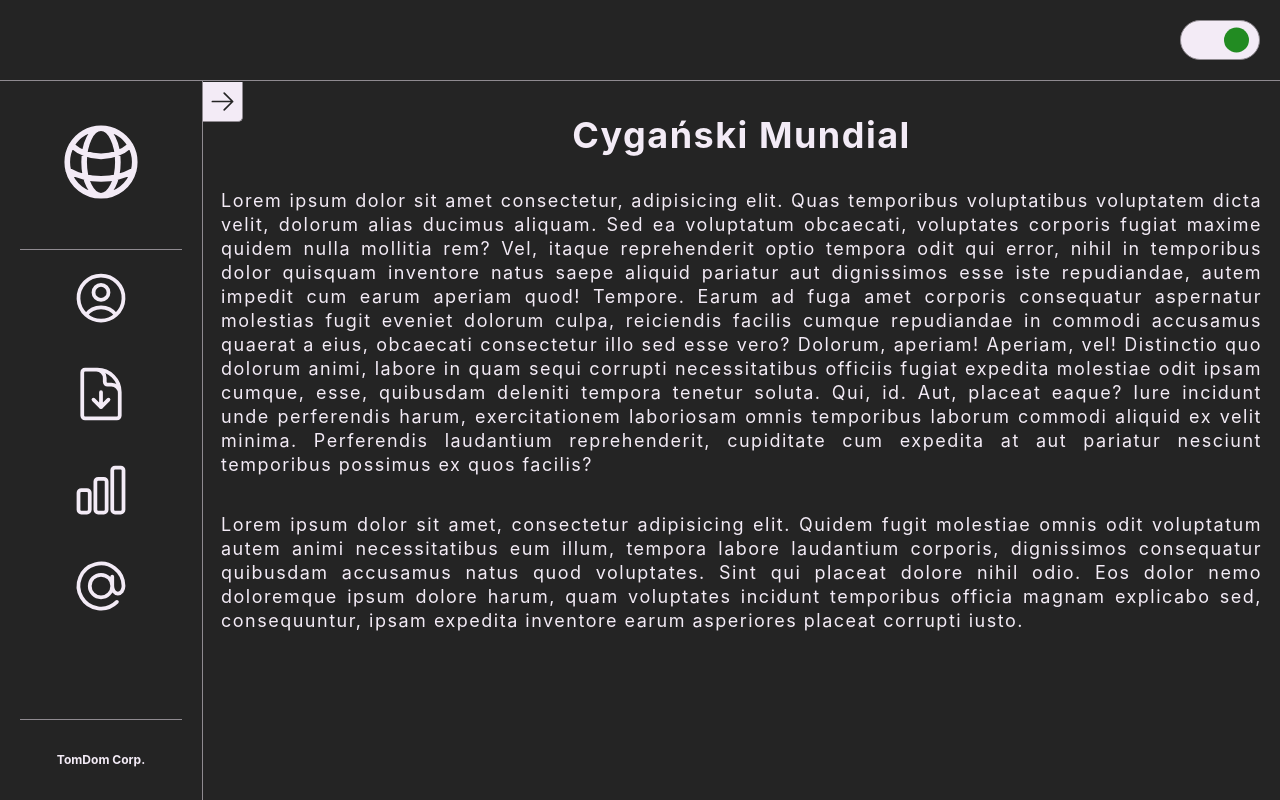
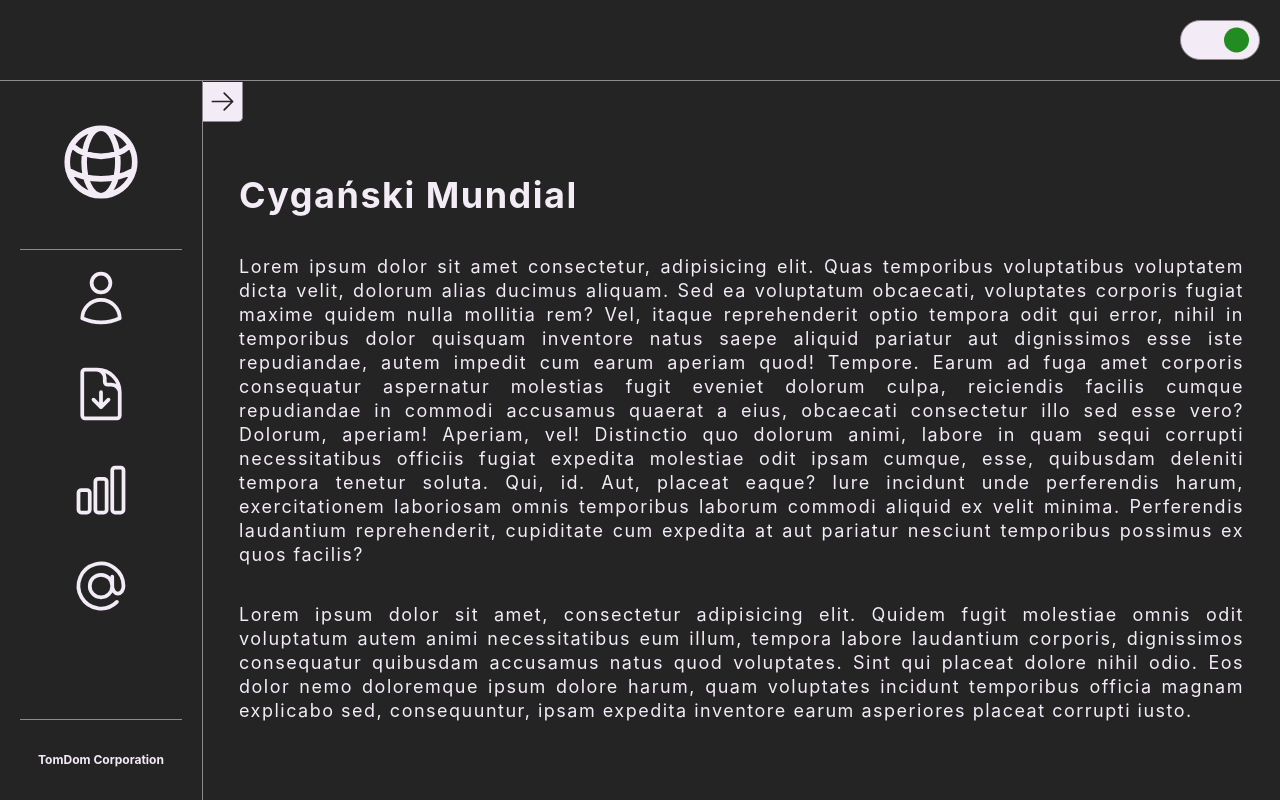
Before and after one commit to TDomagalski/reactjs-vite-app1, a React (Vite) app: page /#/ in a window 1280 px wide. Built offline with nearby package versions, Linux system fonts and the light colour scheme.

Commit message:
feat: add some css ~ BACKUP ~

```diff
--- /dev/null
+++ b/src/assets/NavUserSVG.jsx
@@ -0,0 +1,18 @@
+export default function NavUserSVG() {
+  return (
+    <svg
+      xmlns="http://www.w3.org/2000/svg"
+      fill="none"
+      viewBox="0 0 24 24"
+      strokeWidth={1.5}
+      stroke="currentColor"
+      className="w-6 h-6"
+    >
+      <path
+        strokeLinecap="round"
+        strokeLinejoin="round"
+        d="M15.75 6a3.75 3.75 0 11-7.5 0 3.75 3.75 0 017.5 0zM4.501 20.118a7.5 7.5 0 0114.998 0A17.933 17.933 0 0112 21.75c-2.676 0-5.216-.584-7.499-1.632z"
+      />
+    </svg>
+  );
+}
--- a/src/components/Navigation.jsx
+++ b/src/components/Navigation.jsx
@@ -1,7 +1,7 @@
 import React from 'react';
 import { Link } from 'react-router-dom';
 import TomDomLogo from '../assets/TomDomLogo';
-import NavAccountSVG from '../assets/NavAccountSVG';
+import NavUserSVG from '../assets/NavUserSVG';
 import NavContactSVG from '../assets/NavContactSVG';
 import NavScoreSVG from '../assets/NavScoreSVG';
 import NavStatsSVG from '../assets/NavStatsSVG';
@@ -18,8 +18,8 @@ export default function Navigation() {
         <ul className="nav_ul">
           <li>
             <Link to="/account">
-              <NavAccountSVG />
-              <span className="nav_ul-span">Create Account</span>
+              <NavUserSVG />
+              <span className="nav_ul-span">User</span>
             </Link>
           </li>
           <li>
@@ -31,7 +31,7 @@ export default function Navigation() {
           <li>
             <Link to="/stats">
               <NavStatsSVG />
-              <span className="nav_ul-span">Statistics</span>
+              <span className="nav_ul-span">Stats</span>
             </Link>
           </li>
           <li>
@@ -43,7 +43,7 @@ export default function Navigation() {
         </ul>
       </nav>
       <div className="nav_footer">
-        <h6>TomDom Corp.</h6>
+        <h6>TomDom Corporation</h6>
       </div>
     </header>
   );
--- a/src/pages/PageHome.jsx
+++ b/src/pages/PageHome.jsx
@@ -3,7 +3,7 @@ import React from 'react';
 export default function PageHome() {
   return (
     <>
-      <h1>Cygański Mundial</h1>
+      <h1 className="page_h1-left">Cygański Mundial</h1>
       <p>
         Lorem ipsum dolor sit amet consectetur, adipisicing elit. Quas
         temporibus voluptatibus voluptatem dicta velit, dolorum alias ducimus
--- a/src/styles/css/index.css
+++ b/src/styles/css/index.css
@@ -112,10 +112,6 @@ div {
   background-color: #242424;
   color: #f3ebf6;
 }
-.App#light .nav_ul-span {
-  background-color: #242424;
-  color: #f3ebf6;
-}
 .App#light .nav_footer {
   color: #242424;
 }
@@ -140,10 +136,6 @@ div {
   background-color: #228B22;
 }
 .App#dark .App_nav-btn {
-  background-color: #f3ebf6;
-  color: #242424;
-}
-.App#dark .nav_ul-span {
   background-color: #f3ebf6;
   color: #242424;
 }
@@ -272,11 +264,11 @@ div {
       flex-wrap: wrap;
 }
 .App .App_main #App_navigation header nav ul li {
-  -ms-flex-preferred-size: 25%;
-      flex-basis: 25%;
+  -ms-flex-preferred-size: 40%;
+      flex-basis: 40%;
   -webkit-box-sizing: border-box;
           box-sizing: border-box;
-  padding: 1rem;
+  padding: 2rem;
 }
 .App .App_main #App_navigation header nav ul li a {
   height: 100%;
@@ -323,11 +315,35 @@ div {
       -ms-flex-align: center;
           align-items: center;
   text-align: justify;
-  padding: 1rem;
+  padding: 2rem;
   letter-spacing: 1.5px;
+}
+.App .App_main #App_content h1 {
+  width: 100%;
+  text-align: center;
+  line-height: 1;
+}
+.App .App_main #App_content .page_h1-left {
+  text-align: left;
 }
 
 @media (min-width: 720px) {
+  .App#light .nav_ul a {
+    -webkit-text-decoration-color: #f3ebf6;
+            text-decoration-color: #f3ebf6;
+  }
+  .App#light .nav_ul a .nav_ul-span {
+    background-color: #242424;
+    color: #f3ebf6;
+  }
+  .App#dark .nav_ul a {
+    -webkit-text-decoration-color: #242424;
+            text-decoration-color: #242424;
+  }
+  .App#dark .nav_ul a .nav_ul-span {
+    background-color: #f3ebf6;
+    color: #242424;
+  }
   .App .App_main {
     display: -webkit-box;
     display: -ms-flexbox;
@@ -539,6 +555,6 @@ div {
         -ms-flex-align: center;
             align-items: center;
     overflow-y: auto;
-    height: calc(100vh - 111px);
+    padding: 4rem 2rem 1rem 2rem;
   }
 }/*# sourceMappingURL=index.css.map */
--- a/src/styles/scss/index.scss
+++ b/src/styles/scss/index.scss
@@ -107,11 +107,6 @@ div {
       color: $color-font-white;
     }
 
-    .nav_ul-span {
-      background-color: $color-bg-dark;
-      color: $color-font-white;
-    }
-
     .nav_footer {
       color: $color-font-dark;
     }
@@ -138,11 +133,6 @@ div {
     }
 
     .App_nav-btn {
-      background-color: $color-bg-white;
-      color: $color-font-dark;
-    }
-
-    .nav_ul-span {
       background-color: $color-bg-white;
       color: $color-font-dark;
     }
@@ -243,9 +233,9 @@ div {
 						flex-wrap: wrap;
 
 						li {
-							flex-basis: 25%;
+							flex-basis: 40%;
 							box-sizing: border-box;
-							padding: 1rem;
+							padding: 2rem;
 
 							a {
                 height: 100%;
@@ -278,15 +268,50 @@ div {
 			justify-content: flex-start;
 			align-items: center;
 			text-align: justify;
-			padding: 1rem;
+			padding: 2rem;
       letter-spacing: 1.5px;
+
+      h1 {
+        width: 100%;
+        text-align: center;
+        line-height: 1;
+      }
+
+      .page_h1-left {
+        text-align: left;
+      }
 		}
 	}
 }
 
 @media (min-width: 720px) {
-	// ~~ NAVBAR
 	.App {
+    // ~~ THEME
+    &#light {
+      .nav_ul {
+        a {
+          text-decoration-color: $color-font-white;
+          .nav_ul-span {
+            background-color: $color-bg-dark;
+            color: $color-font-white;
+          }
+        }
+      }
+    }
+
+    &#dark {
+      .nav_ul {
+        a {
+          text-decoration-color: $color-font-dark;
+          .nav_ul-span {
+            background-color: $color-bg-white;
+            color: $color-font-dark;
+          }
+        }
+      }
+    }
+
+    // ~~ NAVBAR
 		.App_main {
 			display: flex;
 			justify-content: flex-start;
@@ -459,7 +484,7 @@ div {
 				justify-content: flex-start;
 				align-items: center;
 				overflow-y: auto;
-				height: calc(100vh - 111px);
+        padding: 4rem 2rem 1rem 2rem;
 			}
 		}
 	}
```
Also changed, not shown: src/assets/OptionBarAddUserSVG.jsx (added, +18 -0 lines), 1 other file (tests, documents, lock files or other folders).
